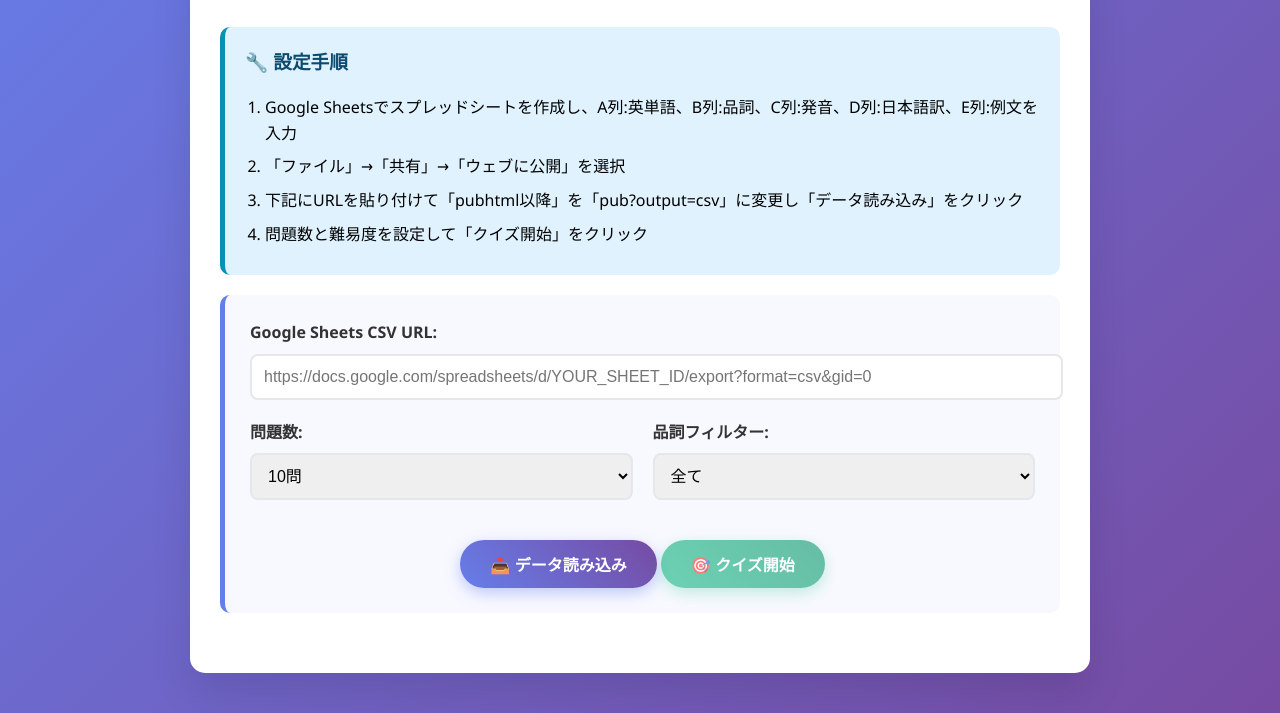
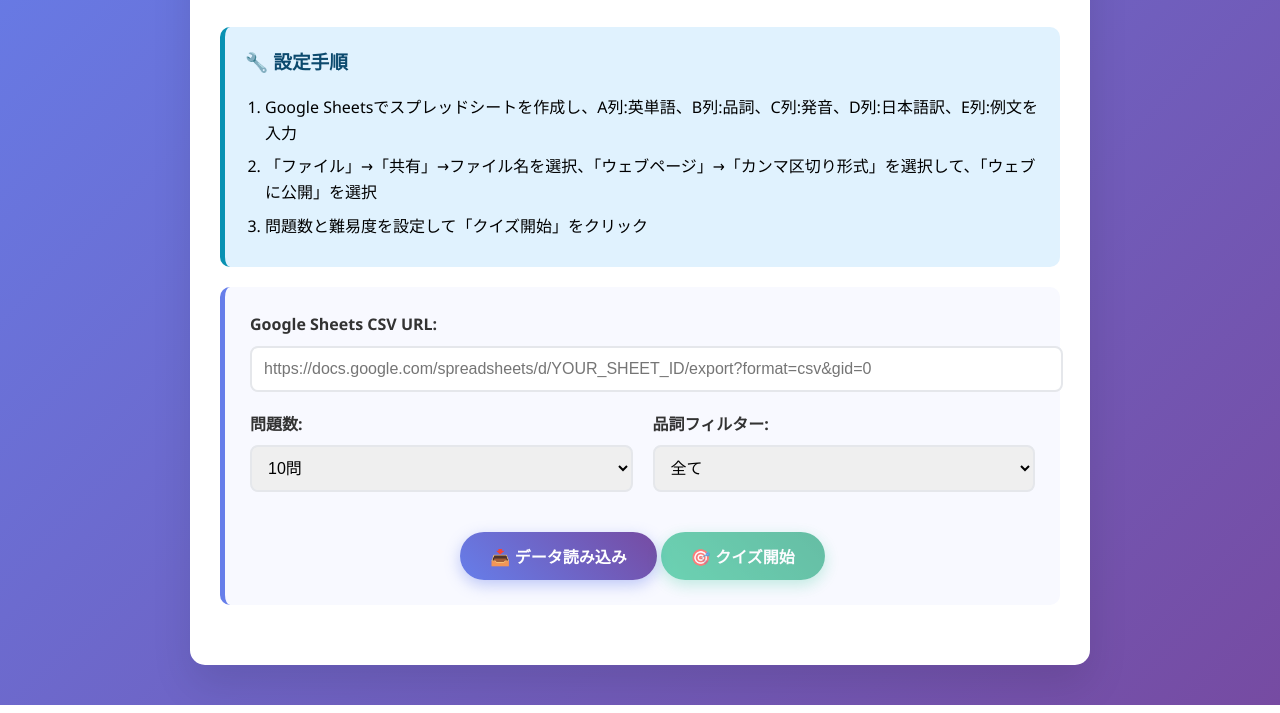
Before and after one commit to sophie-mm/quiz-4choices-v001, a plain HTML site: page index.html in a window 1280 px wide. Shown: the part 198-911 px from the top of the page. Drawn offline with nearby package versions, Linux system fonts and the light colour scheme.

Commit message:
Update index.html

```diff
--- a/index.html
+++ b/index.html
@@ -351,9 +351,8 @@
             <h3>🔧 設定手順</h3>
             <ol>
                 <li>Google Sheetsでスプレッドシートを作成し、A列:英単語、B列:品詞、C列:発音、D列:日本語訳、E列:例文を入力</li>
-                <li>「ファイル」→「共有」→「ウェブに公開」を選択</li>
-		<li>下記にURLを貼り付けて「pubhtml以降」を「pub?output=csv」に変更し「データ読み込み」をクリック</li>
-                <li>問題数と難易度を設定して「クイズ開始」をクリック</li>
+                <li>「ファイル」→「共有」→ファイル名を選択、「ウェブページ」→「カンマ区切り形式」を選択して、「ウェブに公開」を選択</li>
+		<li>問題数と難易度を設定して「クイズ開始」をクリック</li>
             </ol>
         </div>
 
```
